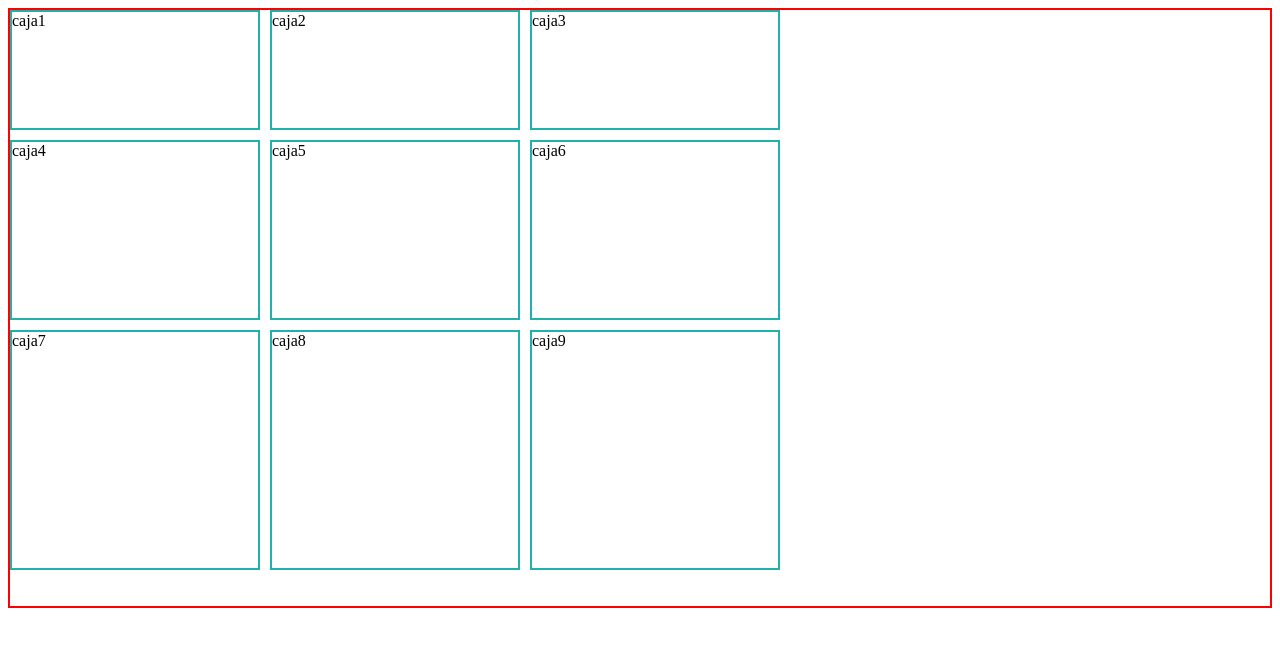
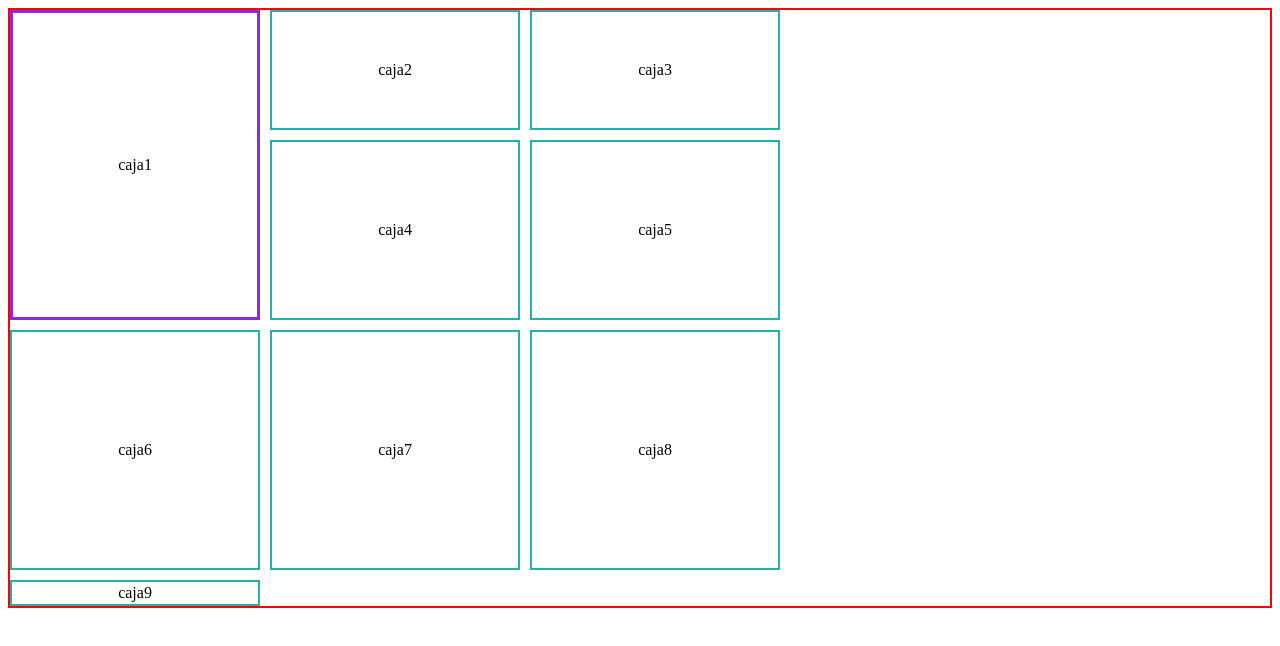
Before and after one commit to juanca-dev/CodOnline-02, a plain HTML site: page Semana4/Dia 2/01-grid.html in a window 1280 px wide. Drawn offline with Linux system fonts and the light colour scheme.

Commit message:
update grid

```diff
--- a/Semana4/Dia 2/01-grid.css
+++ b/Semana4/Dia 2/01-grid.css
@@ -1,26 +1,45 @@
 *{
-    border: 0;
-    padding: 0;
+    border:0;
+    padding:0;
     box-sizing: border-box;
+  }
 
-}
-.contenedor{
-    border: 2px solid red;
-    height: 600px;
-    /*grid*/
-    display: grid;
-    /*grid-template-columns: 200px 250px 100px;*/
-    grid-template-rows: 120px 180px 240px;
-    /*repeat:(cuantas veces quiiero repetir el tamañaño)*/
-    /*1fr representa el espacio libre*/
-    /*grid-template-columns: repeat(3, 1fr);*/
-    /*minmax(tamaño_minimo tamaño_maximo)*/
-   grid-template-columns: repeat(3, minmax(180px, 250px));
-   /*gap significa brecha*/
-   gap: 10px
+  .contenedor{
+    border:2px solid red;
+    height:600px;
+    /* padding:10px; */
+    /* grid */
+    display:grid;
+    /* grid-template-columns: 200px 250px 100px; */
+    /* repeat: (cuantasvecesquierorepetir, eltamaño */
+    /* 1fr representa el espacio libre */
+    /* grid-template-columns: repeat(3, 1fr); */
+    /* minmax(tamaño_minimo, tamaño_máximo) */
+    grid-template-columns:repeat(3, minmax(180px, 250px));
+    /* grid-template-rows: 120px 180px 240px; */
+    grid-template-rows:[inicio] 120px [medio1] 180px [medio2] 240px [final];
+    gap: 10px;
+  }
 
-}
-.item{
-    border: 2px solid lightseagreen;
+  .item{
+    border:2px solid lightseagreen;
+    display:grid;
+    justify-content: center;
+    align-items: center;
+  }
 
-}
+  .item:nth-of-type(1){
+    border:3px solid blueviolet;
+    /* grid-column*row: lineaInicio, lineaFinal */
+    /* grid-column:1 / 3;
+    grid-row: 2 / 4; */
+
+    /* grid-column:span 2;
+    grid-row:span 3; */
+
+    grid-row: inicio / medio2;
+  }
+
+  /* .item:nth-of-type(5){
+    grid-column:span 2;
+  } */
--- /dev/null
+++ b/Semana4/Dia 2/02-gridareas.css
@@ -0,0 +1,39 @@
+*{
+    margin: 0;
+    padding: 0;
+    box-sizing: border-box;
+
+}
+
+.contenedor{
+    height: 750px;
+    background-origin: 2px solid gray;
+    display: grid;
+
+    grid-template-columns: repeat(2, 1fr);
+    grid-template-rows: repeat(3, 1fr);
+    /*areas*/
+    grid-template-areas: "header header"
+                         "aside main"
+                         "footer footer";
+
+}
+.caja,.caja1,.caja2,.caja3,.caja4{
+    border: 2px solid purple;
+}
+.caja1{
+    background: blueviolet;
+    grid-area: header;
+}
+.caja2{
+    background: cadetblue;
+    grid-area: aside;
+}
+.caja3{
+    background: chocolate;
+    grid-area: main;
+}
+.caja4{
+    background: yellow;
+    grid-area: footer;
+}
```
Also changed, not shown: Semana4/Dia 2/01-grid.html (+1 -0 lines), Semana4/Dia 2/02-gridareas.html (added, +26 -0 lines).
